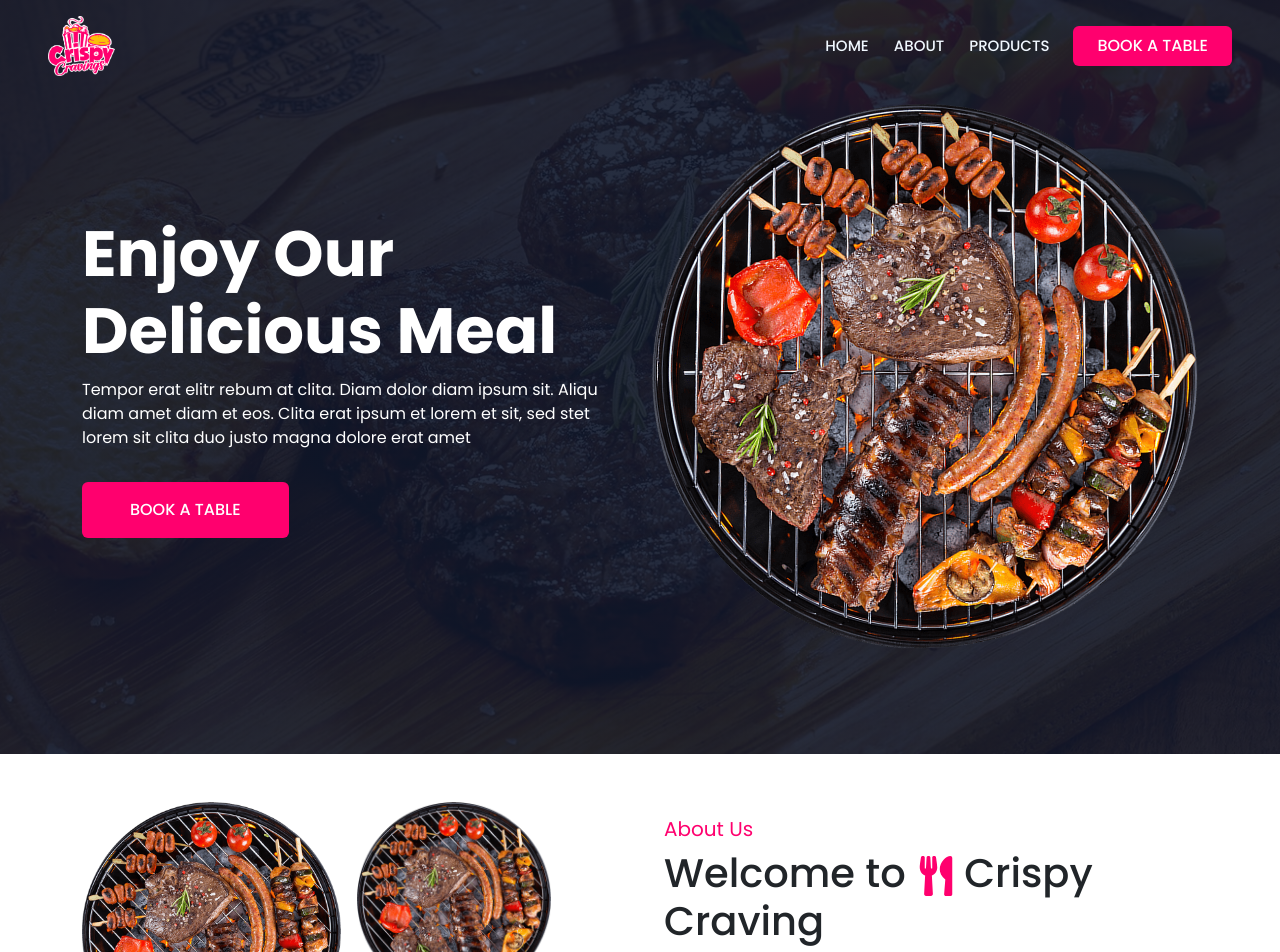
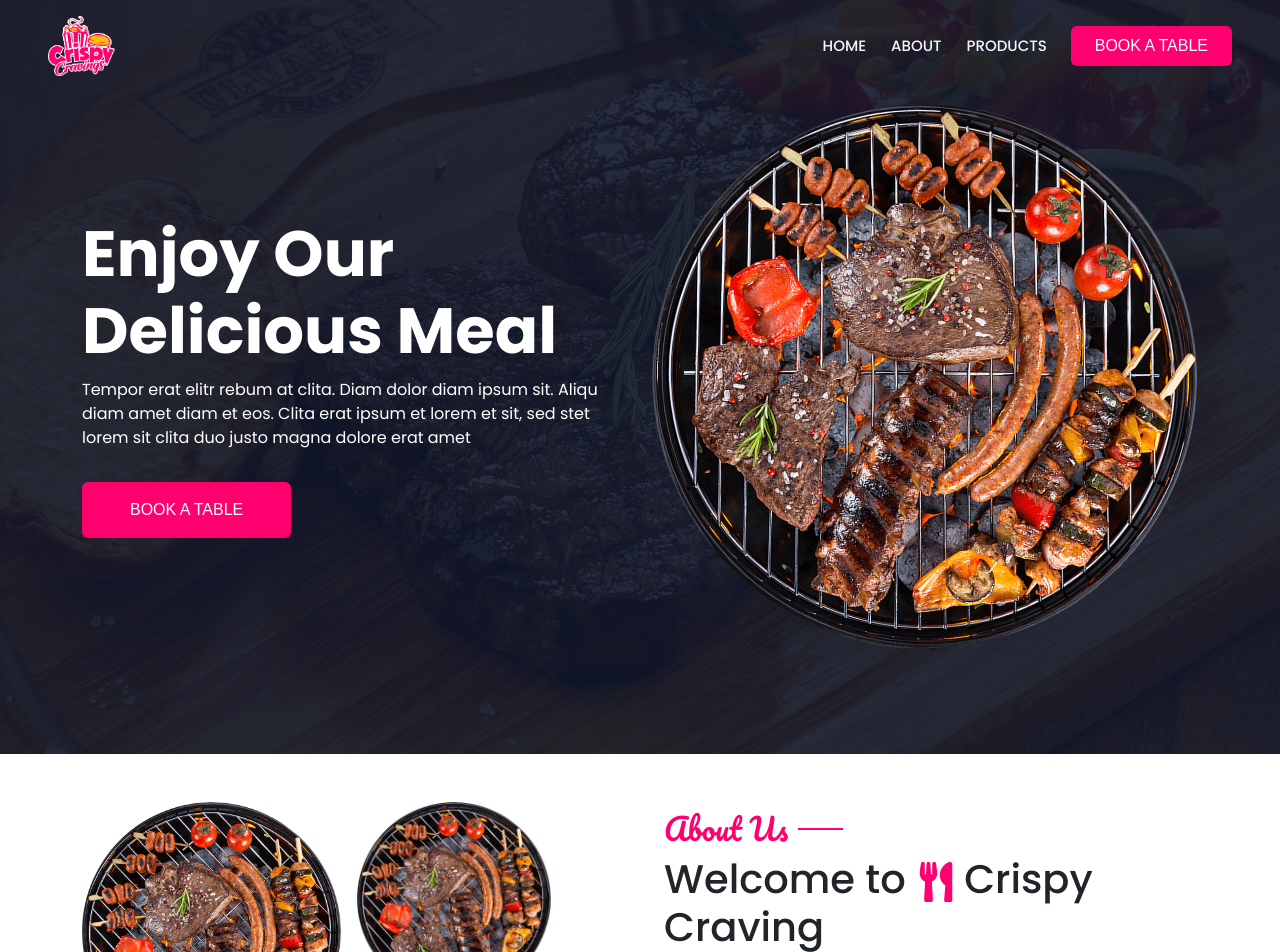
Before and after one commit to dasimems/crispy-cravings, a React (Create React App) app: page / in a window 1280 px wide. Shown: the top 952 px of the page. Built offline with nearby package versions, Linux system fonts and the light colour scheme; no server answers.

Commit message:
feat: new update

```diff
--- a/src/components/home/Team.jsx
+++ b/src/components/home/Team.jsx
@@ -5,7 +5,7 @@ function Team(props) {
   return (
     <div className="container-xxl pt-5 pb-3">
       <div className="container">
-        <div className="text-center wow fadeInUp" data-wow-delay="0.1s">
+        <div className="text-center">
           <h5 className="section-title ff-secondary text-center text-primary fw-normal">
             Team Members
           </h5>
--- a/src/index.css
+++ b/src/index.css
@@ -1,8 +1,8 @@
 @import url('https://fonts.googleapis.com/css2?family=Poppins:ital,wght@0,300;0,400;0,500;0,600;0,700;1,300&display=swap');
-
+@import url('https://fonts.googleapis.com/css2?family=Pacifico&display=swap');
 body, *{
   margin: 0;
-  font-family:'Poppins', sans-serif  !important;
+  font-family:'Poppins', sans-serif ;
   -webkit-font-smoothing: antialiased;
   -moz-osx-font-smoothing: grayscale;
 }
@@ -28,6 +28,7 @@ a:hover {
 
 .ff-secondary {
   font-family: 'Pacifico', cursive;
+  font-size: 30px;
 }
 
 .fw-medium {
@@ -175,6 +176,40 @@ a:hover {
   color: rgba(255, 255, 255, .5);
 }
 
+/*** Section Title ***/
+.section-title {
+  position: relative;
+  display: inline-block;
+}
+
+.section-title::before {
+  position: absolute;
+  content: "";
+  width: 45px;
+  height: 2px;
+  top: 50%;
+  left: -55px;
+  margin-top: -1px;
+  background: var(--pink);
+}
+
+.section-title::after {
+  position: absolute;
+  content: "";
+  width: 45px;
+  height: 2px;
+  top: 50%;
+  right: -55px;
+  margin-top: -1px;
+  background: var(--pink);
+}
+
+.section-title.text-start::before,
+.section-title.text-end::after {
+  display: none;
+}
+
+
 /*** Team ***/
 .team-item {
   box-shadow: 0 0 45px rgba(0, 0, 0, .08);
```
